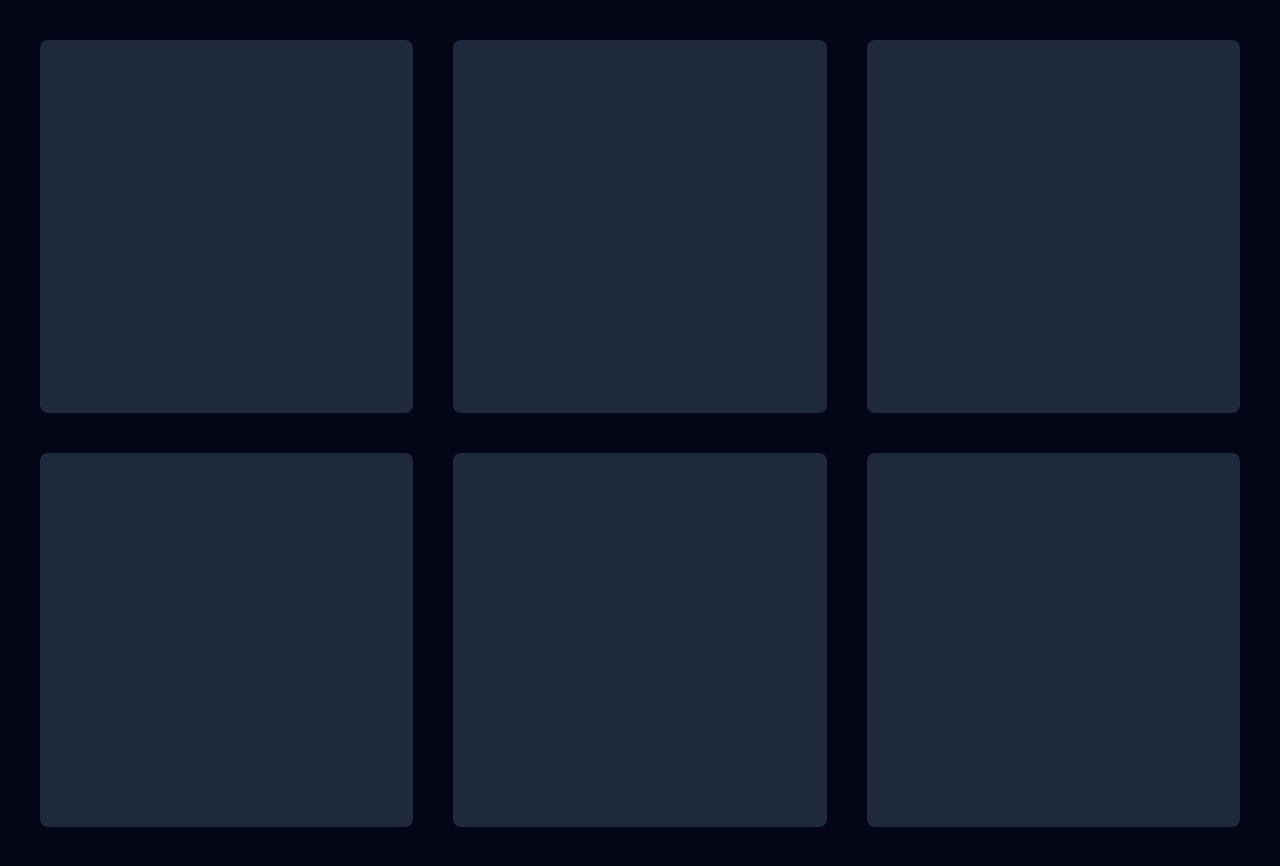
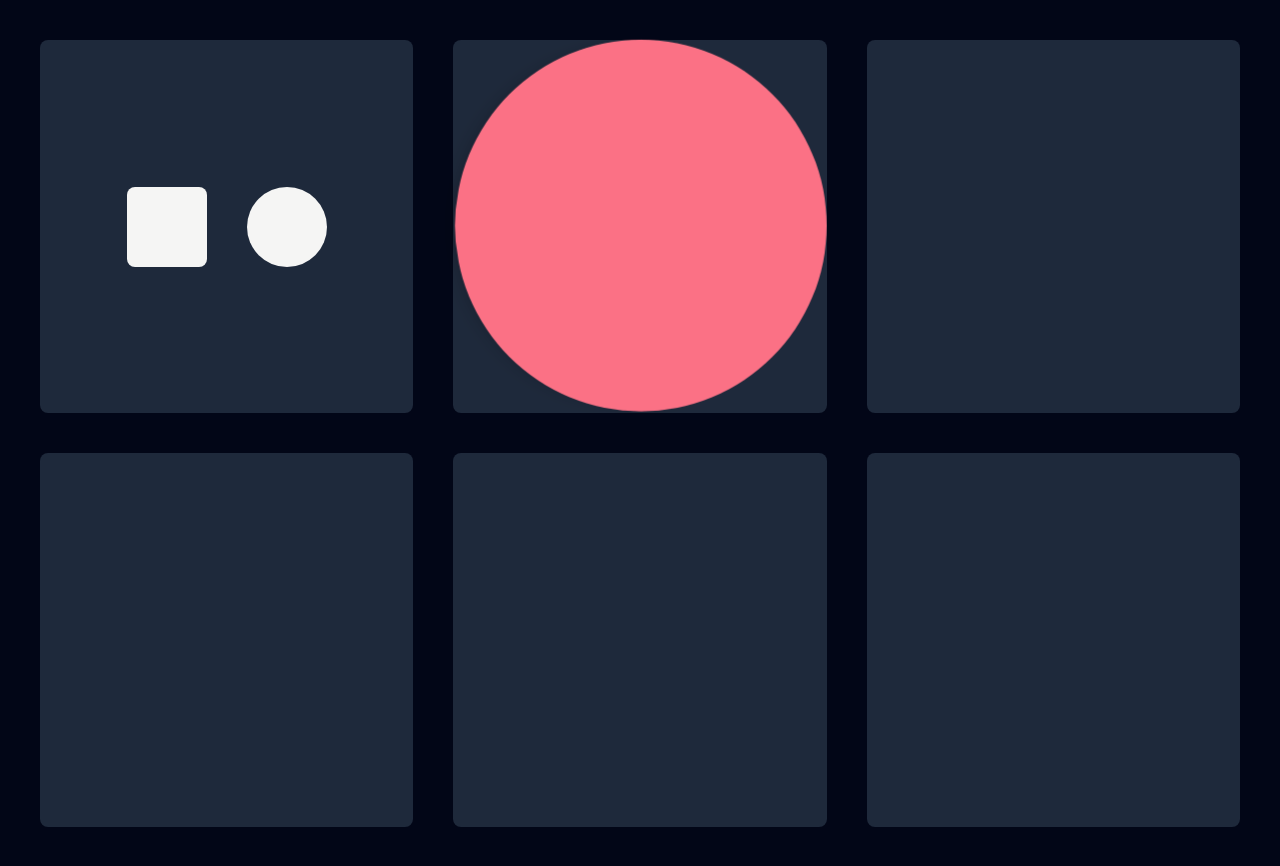
Before and after one commit to MihribanEvren/react-parallax-effect, a React (Vite) app: page / in a window 1280 px wide. Built offline with nearby package versions, Linux system fonts and the light colour scheme.

Commit message:
fade up/down and rotate animations added

```diff
--- a/src/App.jsx
+++ b/src/App.jsx
@@ -19,11 +19,35 @@ function App() {
         <motion.div
           variants={gridSquareVariants}
           className="flex items-center justify-center gap-10 rounded-lg bg-slate-800 aspect-square"
-        ></motion.div>
+        >
+          <motion.div
+            className="w-20 h-20 rounded-lg bg-stone-100"
+            initial={{ opacity: 0, y: 100 }}
+            animate={{ opacity: 1, y: 0 }}
+            transition={{ duration: 1, ease: 'easeOut', delay: 0.2 }}
+          />
+          <motion.div
+            className="w-20 h-20 rounded-full bg-stone-100"
+            initial={{ opacity: 0, y: -100 }}
+            animate={{ opacity: 1, y: 0 }}
+            transition={{ duration: 1, ease: 'easeOut', delay: 0.2 }}
+          />
+        </motion.div>
+        {/* Shape Shifting */}
         <motion.div
           variants={gridSquareVariants}
           className="flex items-center justify-center gap-10 rounded-lg bg-slate-800 aspect-square"
-        ></motion.div>
+        >
+          <motion.div
+            className="w-1/3 shadow-md h-1/3 bg-rose-400"
+            animate={{
+              scale: [1, 2, 3, 1],
+              rotate: [0, 90, 90, 0],
+              borderRadius: ['10%', '10%', '50%', '10%'],
+            }}
+            transition={{ duration: 3, ease: 'easeInOut', repeat: Infinity }}
+          />
+        </motion.div>
         <motion.div
           variants={gridSquareVariants}
           className="flex items-center justify-center gap-10 rounded-lg bg-slate-800 aspect-square"
```
